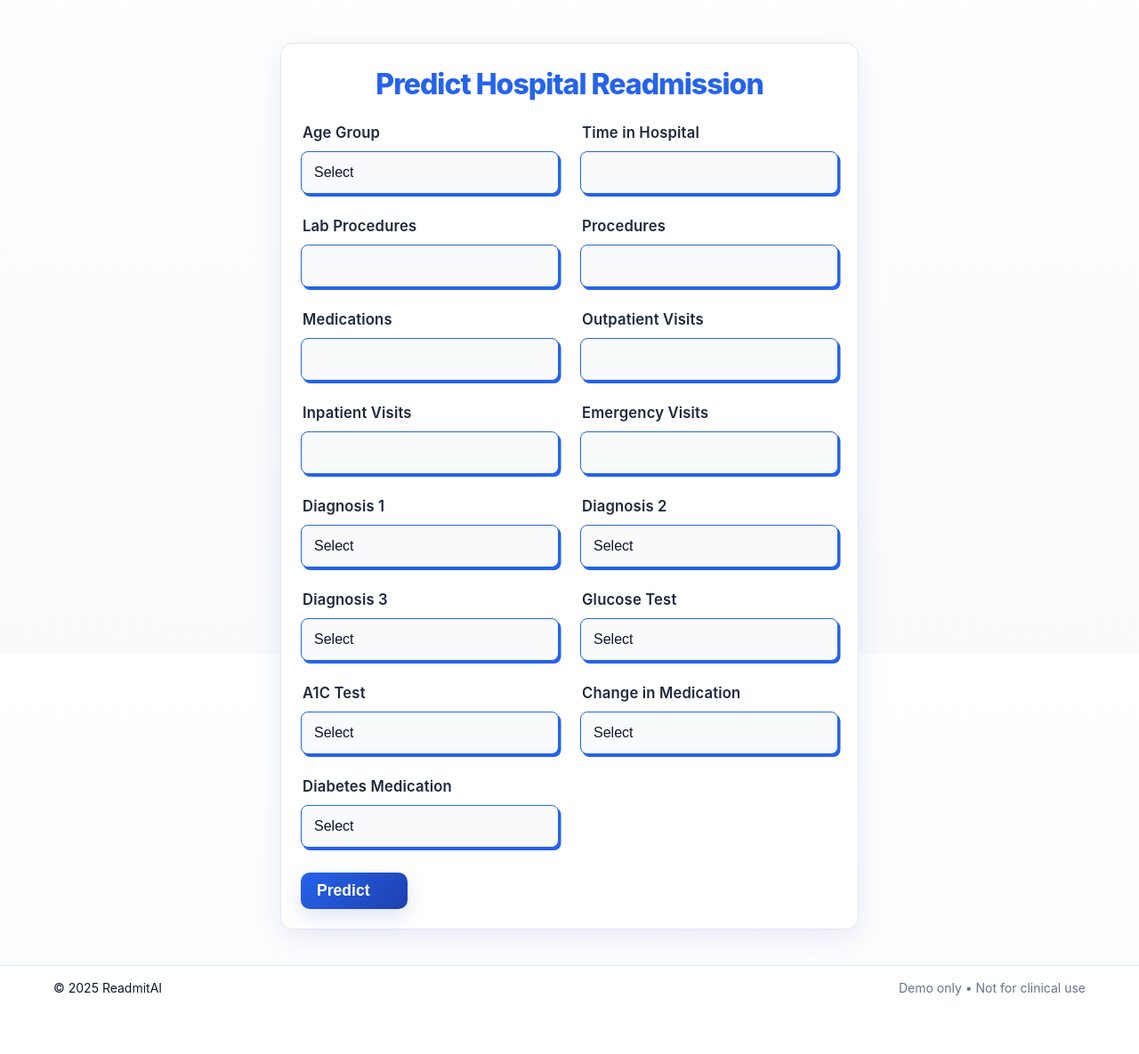
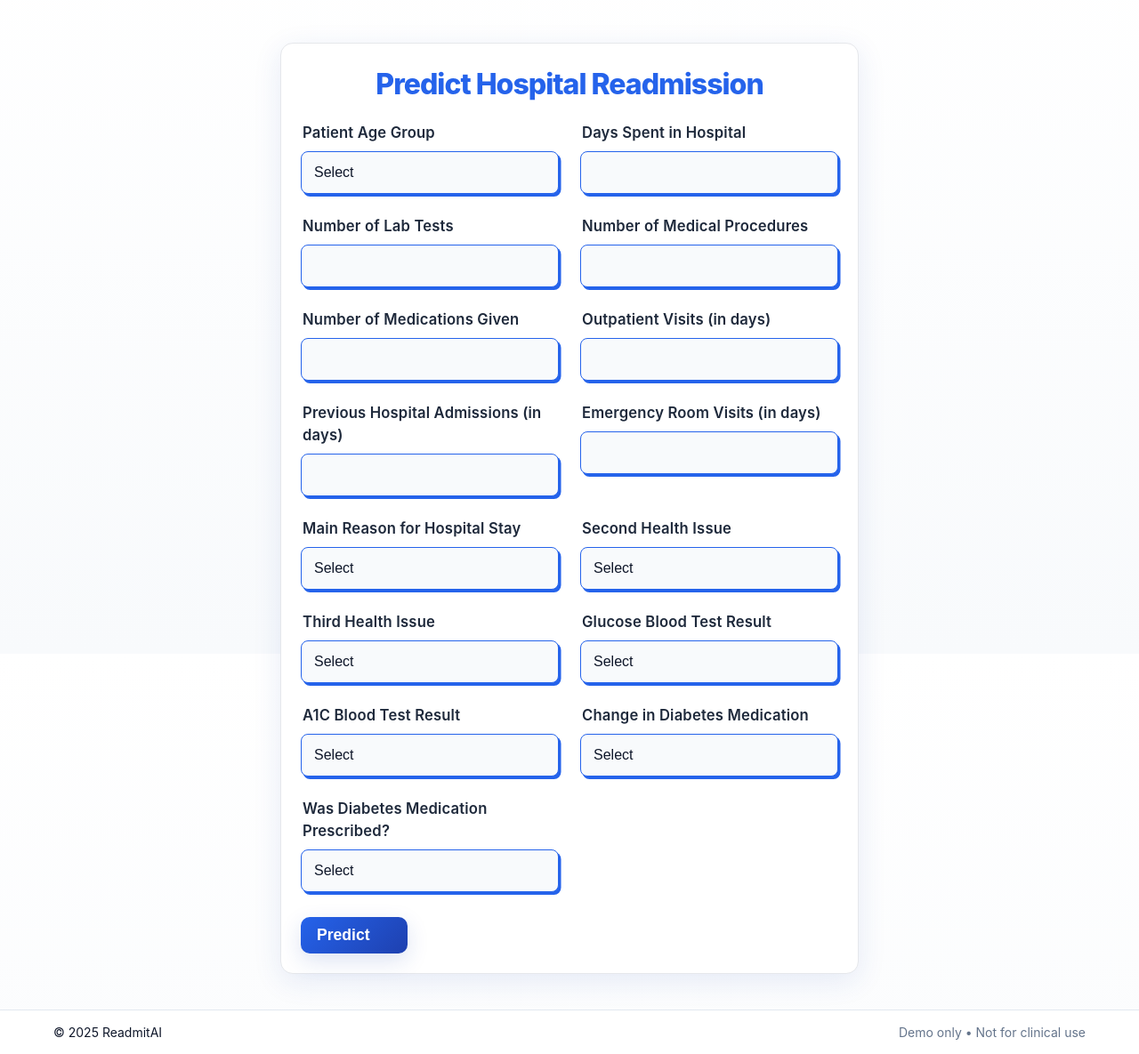
Before and after one commit to Rishi250605/Hospital-Readmission-Prediction, a Flask app: page /predict in a window 1280 px wide. Shown: the part 65-1250 px from the top of the page at 89% size. Before the commit the page ends 1184 px from the top, so only its background shows below. Run offline with Flask 3, Linux system fonts and the light colour scheme; parts of the project's set-up code (start-up, migrations or seed data) failed here and were passed over.

Commit message:
updated frontend

```diff
--- a/templates/predict.html
+++ b/templates/predict.html
@@ -30,91 +30,91 @@
             <form class="form" method="POST" autocomplete="off">
                 <div class="grid grid-2" style="gap: 24px;">
                     <div class="form-field">
-                        <label for="age">Age Group</label>
+                        <label for="age">Patient Age Group</label>
                         <select name="age" id="age" required>
                             <option value="">Select</option>
-                            <option>[0-10)</option>
-                            <option>[10-20)</option>
-                            <option>[20-30)</option>
-                            <option>[30-40)</option>
-                            <option>[40-50)</option>
-                            <option>[50-60)</option>
-                            <option>[60-70)</option>
-                            <option>[70-80)</option>
-                            <option>[80-90)</option>
-                            <option>[90-100)</option>
+                            <option>[0-10]</option>
+                            <option>[10-20]</option>
+                            <option>[20-30]</option>
+                            <option>[30-40]</option>
+                            <option>[40-50]</option>
+                            <option>[50-60]</option>
+                            <option>[60-70]</option>
+                            <option>[70-80]</option>
+                            <option>[80-90]</option>
+                            <option>[90-100]</option>
                         </select>
                     </div>
                     <div class="form-field">
-                        <label for="time_in_hospital">Time in Hospital</label>
+                        <label for="time_in_hospital">Days Spent in Hospital</label>
                         <input type="number" name="time_in_hospital" id="time_in_hospital" min="1" required>
                     </div>
                     <div class="form-field">
-                        <label for="n_lab_procedures">Lab Procedures</label>
+                        <label for="n_lab_procedures">Number of Lab Tests</label>
                         <input type="number" name="n_lab_procedures" id="n_lab_procedures" min="0" required>
                     </div>
                     <div class="form-field">
-                        <label for="n_procedures">Procedures</label>
+                        <label for="n_procedures">Number of Medical Procedures</label>
                         <input type="number" name="n_procedures" id="n_procedures" min="0" required>
                     </div>
                     <div class="form-field">
-                        <label for="n_medications">Medications</label>
+                        <label for="n_medications">Number of Medications Given</label>
                         <input type="number" name="n_medications" id="n_medications" min="0" required>
                     </div>
                     <div class="form-field">
-                        <label for="n_outpatient">Outpatient Visits</label>
+                        <label for="n_outpatient">Outpatient Visits (in days)</label>
                         <input type="number" name="n_outpatient" id="n_outpatient" min="0" required>
                     </div>
                     <div class="form-field">
-                        <label for="n_inpatient">Inpatient Visits</label>
+                        <label for="n_inpatient">Previous Hospital Admissions (in days)</label>
                         <input type="number" name="n_inpatient" id="n_inpatient" min="0" required>
                     </div>
                     <div class="form-field">
-                        <label for="n_emergency">Emergency Visits</label>
+                        <label for="n_emergency">Emergency Room Visits  (in days)</label>
                         <input type="number" name="n_emergency" id="n_emergency" min="0" required>
                     </div>
 
                     <div class="form-field">
-                        <label for="diag_1">Diagnosis 1</label>
+                        <label for="diag_1">Main Reason for Hospital Stay</label>
                         <select name="diag_1" id="diag_1" required>
                             <option value="">Select</option>
                             <option value="Circulatory">Circulatory</option>
                             <option value="Respiratory">Respiratory</option>
-                            <option value="Other">Other</option>
                             <option value="Musculoskeletal">Musculoskeletal</option>
                             <option value="Digestive">Digestive</option>
                             <option value="Injury">Injury</option>
                             <option value="Diabetes">Diabetes</option>
+                            <option value="Other">Other</option>
                         </select>
                     </div>
                     <div class="form-field">
-                        <label for="diag_2">Diagnosis 2</label>
+                        <label for="diag_2">Second Health Issue</label>
                         <select name="diag_2" id="diag_2" required>
                             <option value="">Select</option>
                             <option value="Circulatory">Circulatory</option>
                             <option value="Respiratory">Respiratory</option>
-                            <option value="Other">Other</option>
                             <option value="Musculoskeletal">Musculoskeletal</option>
                             <option value="Digestive">Digestive</option>
                             <option value="Injury">Injury</option>
                             <option value="Diabetes">Diabetes</option>
+                            <option value="Other">Other</option>
                         </select>
                     </div>
                     <div class="form-field">
-                        <label for="diag_3">Diagnosis 3</label>
+                        <label for="diag_3">Third Health Issue</label>
                         <select name="diag_3" id="diag_3" required>
                             <option value="">Select</option>
                             <option value="Circulatory">Circulatory</option>
                             <option value="Respiratory">Respiratory</option>
-                            <option value="Other">Other</option>
                             <option value="Musculoskeletal">Musculoskeletal</option>
                             <option value="Digestive">Digestive</option>
                             <option value="Injury">Injury</option>
                             <option value="Diabetes">Diabetes</option>
+                            <option value="Other">Other</option>
                         </select>
                     </div>
                     <div class="form-field">
-                        <label for="glucose_test">Glucose Test</label>
+                        <label for="glucose_test">Glucose Blood Test Result</label>
                         <select name="glucose_test" id="glucose_test" required>
                             <option value="">Select</option>
                             <option value="no">No</option>
@@ -123,7 +123,7 @@
                         </select>
                     </div>
                     <div class="form-field">
-                        <label for="A1Ctest">A1C Test</label>
+                        <label for="A1Ctest">A1C Blood Test Result</label>
                         <select name="A1Ctest" id="A1Ctest" required>
                             <option value="">Select</option>
                             <option value="no">No</option>
@@ -132,7 +132,7 @@
                         </select>
                     </div>
                     <div class="form-field">
-                        <label for="change">Change in Medication</label>
+                        <label for="change">Change in Diabetes Medication</label>
                         <select name="change" id="change" required>
                             <option value="">Select</option>
                             <option value="no">No</option>
@@ -140,7 +140,7 @@
                         </select>
                     </div>
                     <div class="form-field">
-                        <label for="diabetes_med">Diabetes Medication</label>
+                        <label for="diabetes_med">Was Diabetes Medication Prescribed?</label>
                         <select name="diabetes_med" id="diabetes_med" required>
                             <option value="">Select</option>
                             <option value="no">No</option>
```
Also changed, not shown: templates/about.html (+16 -6 lines), templates/home.html (+6 -23 lines).
